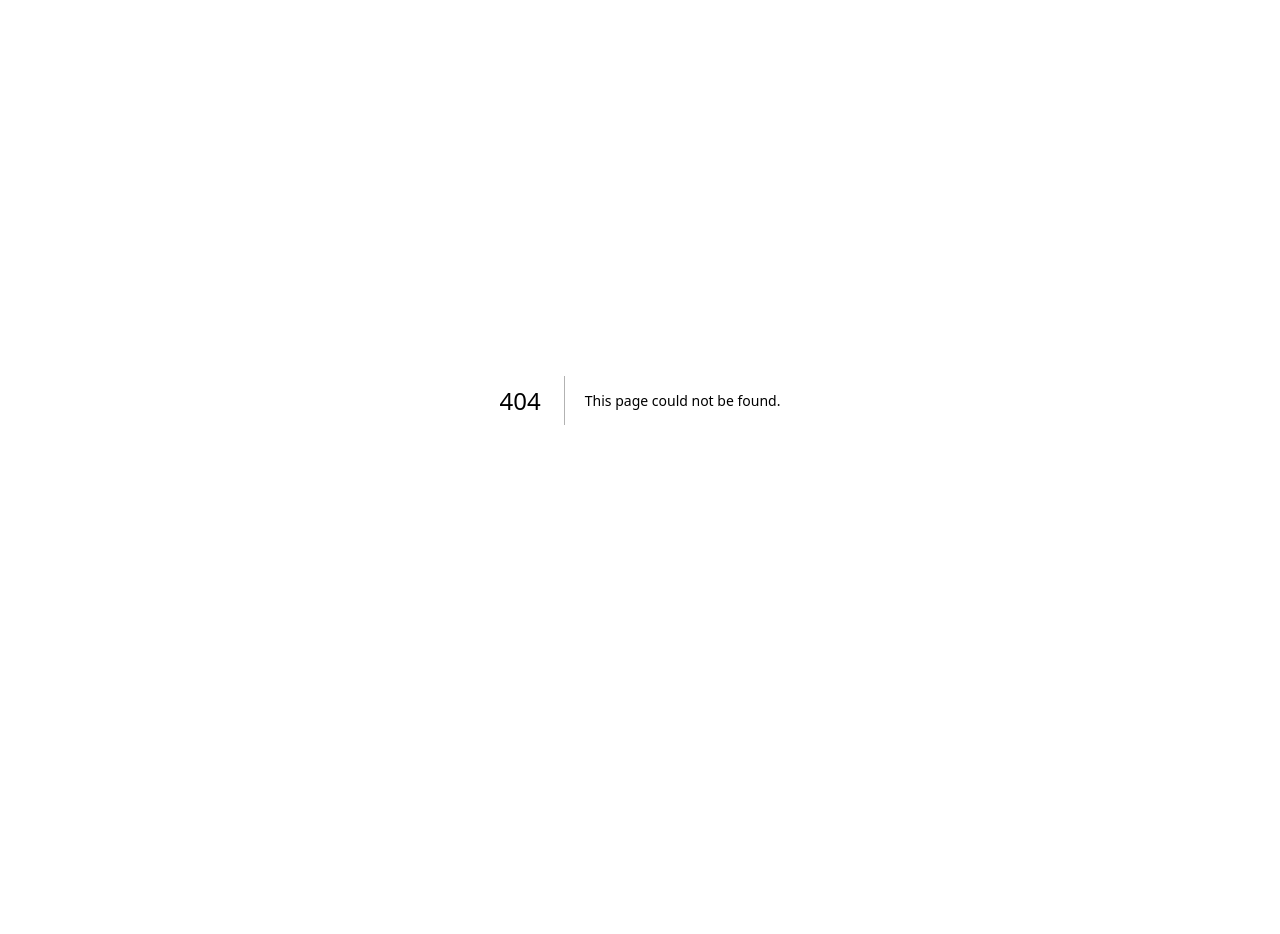
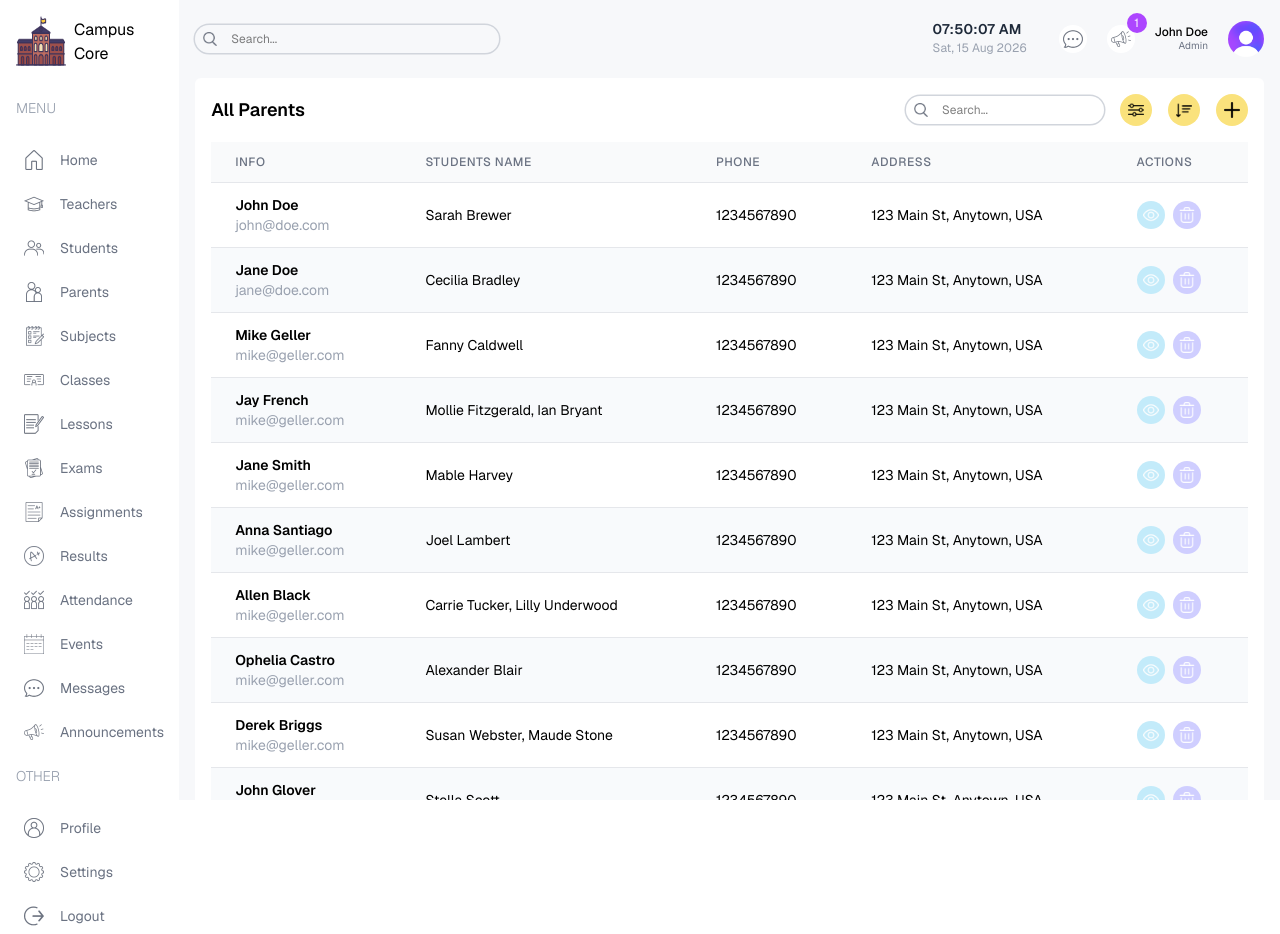
Before and after one commit to MinhazulAbidin/Campus-Core, a Next.js app: page /list/parents in a window 1280 px wide. Before the commit this address had no page. Before the commit the page ends 800 px from the top, so only its background shows below. Built offline with nearby package versions, Linux system fonts and the light colour scheme.

Commit message:
parents list page done

```diff
--- a/src/app/(dashboard)/list/students/page.tsx
+++ b/src/app/(dashboard)/list/parents/page.tsx
@@ -1,19 +1,16 @@
 import Pagination from "@/components/Pagination";
 import Table from "@/components/Table";
 import TableSearch from "@/components/TableSearch";
-import { role, studentsData } from "@/lib/data";
+import { parentsData, role } from "@/lib/data";
 import Image from "next/image";
 import Link from "next/link";
 import React from "react";
 
-type Student = {
+type Parent = {
   id: number;
-  studentId: string;
-  grade: string;
-  class: string;
+  students: string[];
   phone: string;
   address: string;
-  photo: string;
   email?: string;
   name: string;
 };
@@ -24,18 +21,8 @@ const columns = [
     accessor: "info",
   },
   {
-    header: "Student ID",
-    accessor: "studentId",
-    className: "hidden md:table-cell",
-  },
-  {
-    header: "Grade",
-    accessor: "grade",
-    className: "hidden md:table-cell",
-  },
-  {
-    header: "Classes",
-    accessor: "classes",
+    header: "Students Name",
+    accessor: "students",
     className: "hidden md:table-cell",
   },
   {
@@ -53,28 +40,19 @@ const columns = [
     accessor: "actions",
   },
 ];
-const StudentsListPage = () => {
-  const renderRow = (item: Student) => (
+const ParentsListPage = () => {
+  const renderRow = (item: Parent) => (
     <tr
       key={item?.id}
       className="border-b border-gray-200 even:bg-slate-50 hover:bg-lamaPurpleLight duration-150 text-sm"
     >
       <td className="flex items-center gap-4 px-6 py-3">
-        <Image
-          src={item?.photo}
-          alt={item?.name}
-          width={50}
-          height={50}
-          className="md:hidden xl:block rounded-full w-10 h-10 object-cover"
-        />
         <div className="flext flex-col gap-2">
           <h2 className="font-semibold ">{item?.name}</h2>
           <p className="text-sm text-gray-400">{item?.email}</p>
         </div>
       </td>
-      <td className="hidden md:table-cell px-6 py-3">{item?.studentId}</td>
-      <td className="hidden md:table-cell px-6 py-3">{item?.grade}</td>
-      <td className="hidden md:table-cell px-6 py-3">{item?.class}</td>
+      <td className="hidden md:table-cell px-6 py-3">{item?.students.join(", ")}</td>
       <td className="hidden md:table-cell px-6 py-3">{item?.phone}</td>
       <td className="hidden md:table-cell px-6 py-3">{item?.address}</td>
       <td className="px-6 py-3">
@@ -93,12 +71,11 @@ const StudentsListPage = () => {
       </td>
     </tr>
   );
-
   return (
     <section className="bg-white flex-1 p-4 m-4 mt-0 rounded-md">
       {/* top  */}
       <div className="flex items-center justify-between">
-        <h2 className="text-lg font-semibold hidden md:block">All Students</h2>
+        <h2 className="text-lg font-semibold hidden md:block">All Parents</h2>
         <div className="flex flex-col md:flex-row items-center gap-4 w-full md:w-auto">
           <TableSearch />
           <div className="flex items-center gap-4 self-end ">
@@ -116,7 +93,7 @@ const StudentsListPage = () => {
       </div>
       {/* list  */}
       <div>
-        <Table columns={columns} randerRow={renderRow} data={studentsData} />
+        <Table columns={columns} randerRow={renderRow} data={parentsData} />
       </div>
       {/* pagination  */}
       <div>
@@ -126,4 +103,4 @@ const StudentsListPage = () => {
   );
 };
 
-export default StudentsListPage;
+export default ParentsListPage;
```
